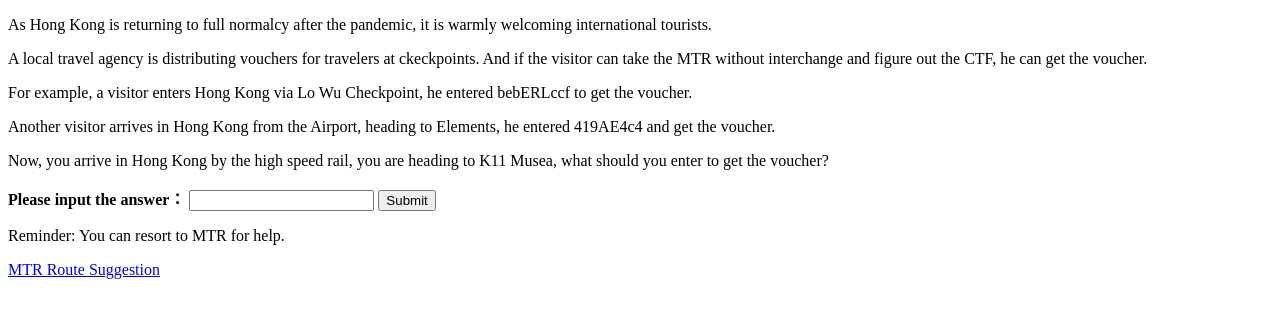
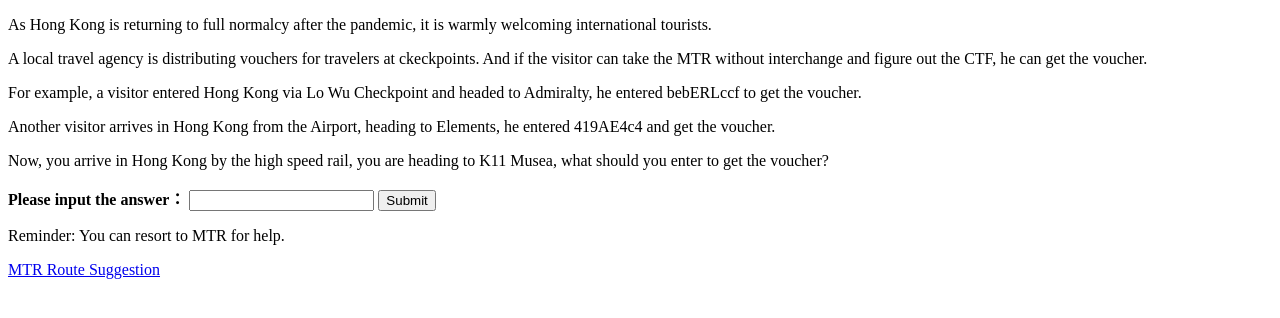
Before and after one commit to George-CHAU/ctf_test, a plain HTML site: page index.html in a window 1280 px wide. Drawn offline with Linux system fonts and the light colour scheme.

Commit message:
Update index.html

```diff
--- a/index.html
+++ b/index.html
@@ -9,7 +9,7 @@
 <body>
 <p>As Hong Kong is returning to full normalcy after the pandemic, it is warmly welcoming international tourists. </p>
 <p>A local travel agency is distributing vouchers for travelers at ckeckpoints. And if the visitor can take the MTR without interchange and figure out the CTF, he can get the voucher. </p>
-<p>For example, a visitor enters Hong Kong via Lo Wu Checkpoint, he entered bebERLccf to get the voucher.</p>
+<p>For example, a visitor entered Hong Kong via Lo Wu Checkpoint and headed to Admiralty, he entered bebERLccf to get the voucher.</p>
 <p>Another visitor arrives in Hong Kong from the Airport, heading to Elements, he entered 419AE4c4 and get the voucher.</p>
 <p>Now, you arrive in Hong Kong by the high speed rail, you are heading to K11 Musea, what should you enter to get the voucher?</p>
 
```
